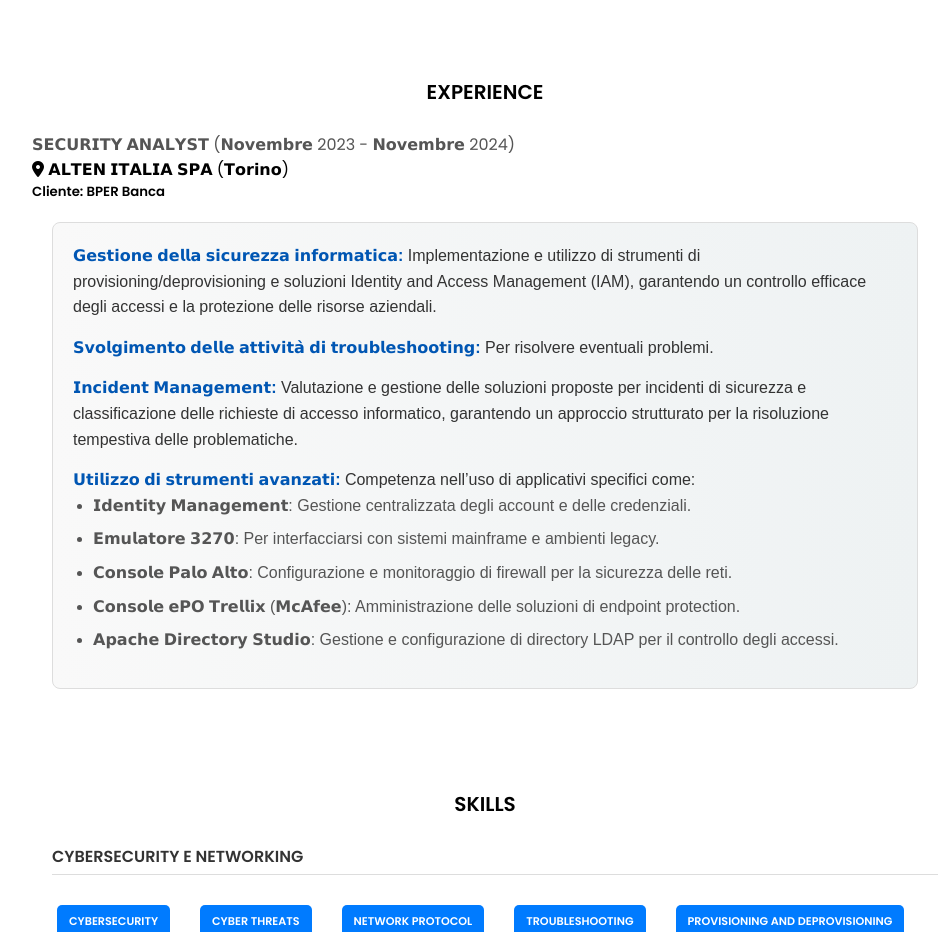
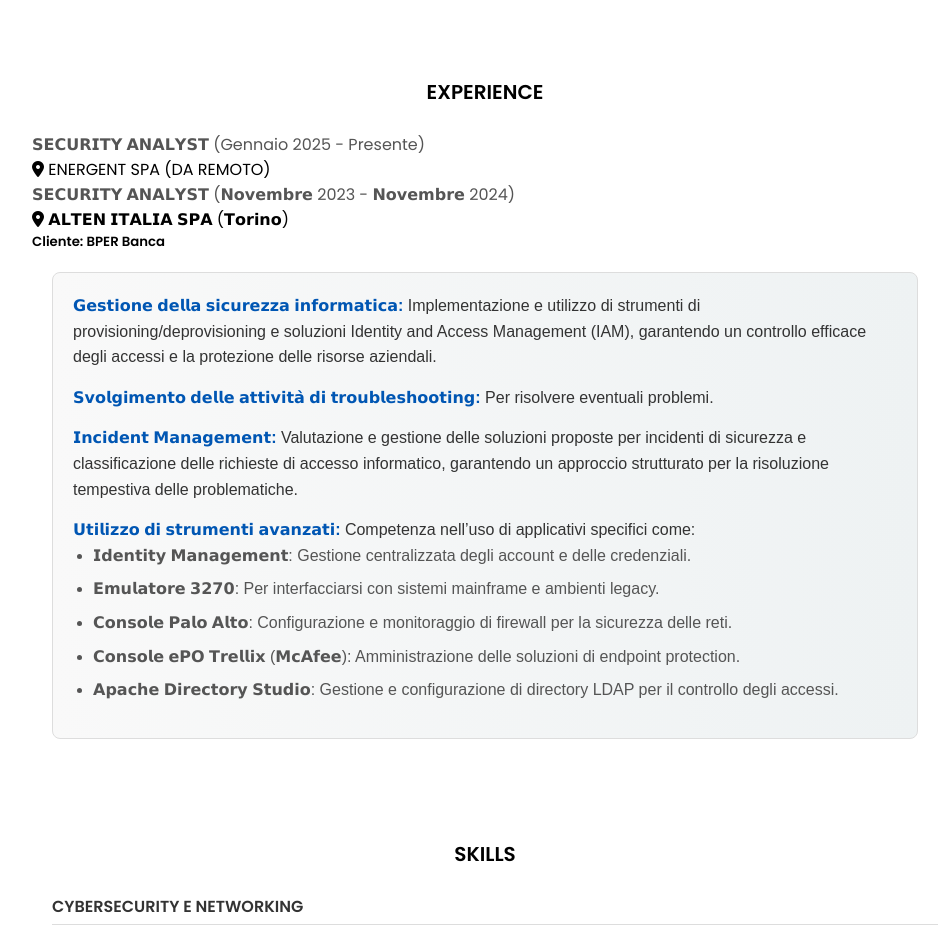
Before and after one commit to stem992/portfolio, a plain HTML site: page index.html in a window 1280 px wide. Shown: the part 1426-2358 px from the top of the page, without its empty margins (155-1104 px from the left). Drawn offline with nearby package versions, Linux system fonts and the light colour scheme.

Commit message:
attuale esperienza

```diff
--- a/index.html
+++ b/index.html
@@ -107,6 +107,17 @@
                 <div class="info">
                     <h2> Experience </h2>
                 </div><br>
+
+                <div class="experience-details">
+                    <p class="role">𝗦𝗘𝗖𝗨𝗥𝗜𝗧𝗬 𝗔𝗡𝗔𝗟𝗬𝗦𝗧 <span class="dates">(Gennaio 2025 - Presente)</span></p>
+                    <div class="location">
+                        <i class="fas fa-map-marker-alt location-icon"></i>
+                        <span>ENERGENT SPA (DA REMOTO)</span>
+
+                    </div>
+                    <h5 class="cliente-tsitle"></h5>
+                </div>
+
                 <div class="experience-details">
                     <p class="role">𝗦𝗘𝗖𝗨𝗥𝗜𝗧𝗬 𝗔𝗡𝗔𝗟𝗬𝗦𝗧 <span class="dates">(𝗡𝗼𝘃𝗲𝗺𝗯𝗿𝗲 2023 - 𝗡𝗼𝘃𝗲𝗺𝗯𝗿𝗲 2024)</span></p>
                     <div class="location">
```
